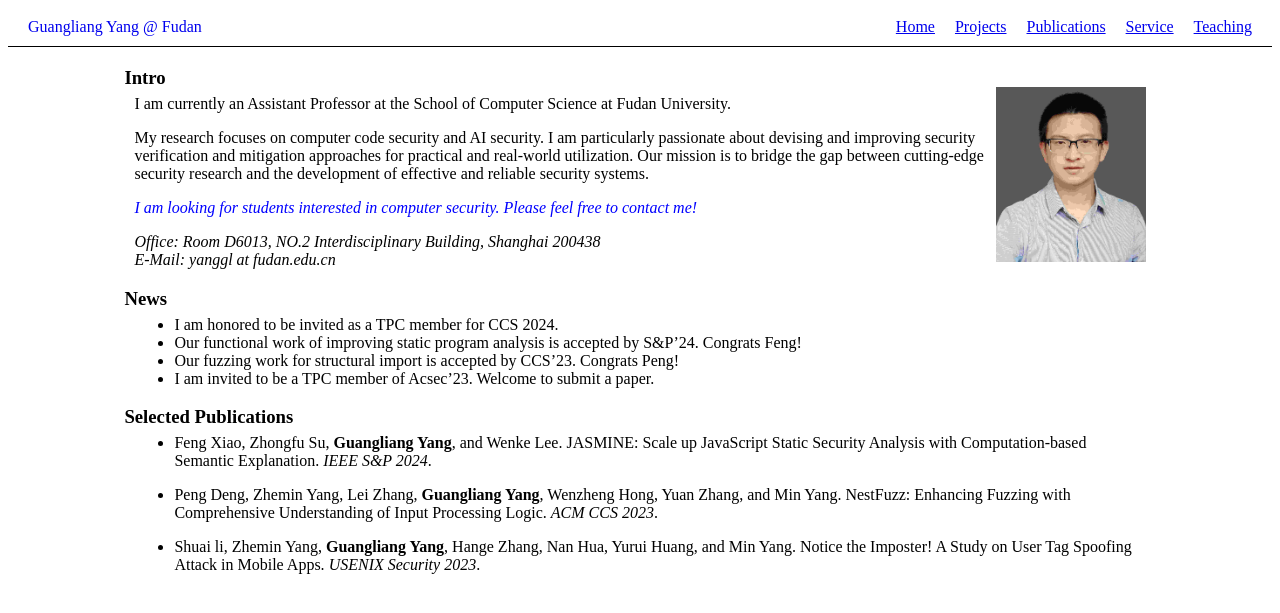
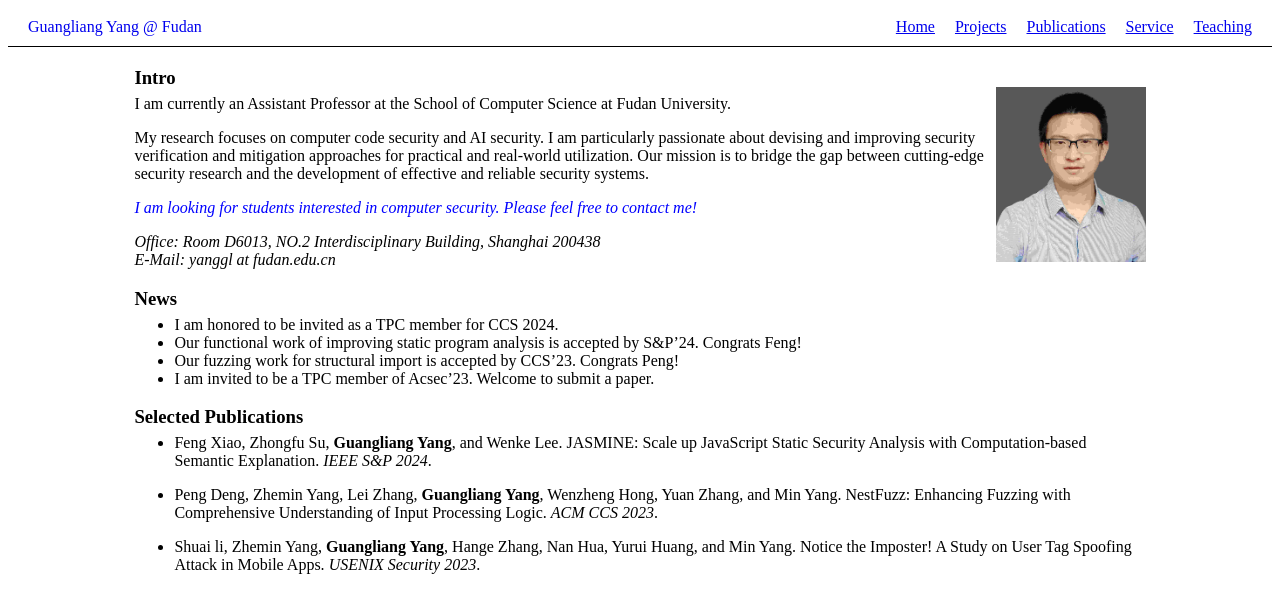
Before and after one commit to yang-guangliang/yang-guangliang.github.io, a Jekyll site: the page built from index.md, in a window 1280 px wide. Shown: the top 613 px of the page. Built offline with Jekyll 4.4.1, drawn with Linux system fonts in a browser that asks for light colours.

Commit message:
adjust css

```diff
--- a/assets/styles.css
+++ b/assets/styles.css
@@ -16,8 +16,8 @@ main {
 }
 
 h3, h4 {
-    margin-left: -10px; /* Moves slightly to the left */
-    margin-bottom: -10px; /* Reduces space after the heading */
+    /* margin-left: -20px;  */
+    margin-bottom: -10px;
 }
 
 nav {
```
